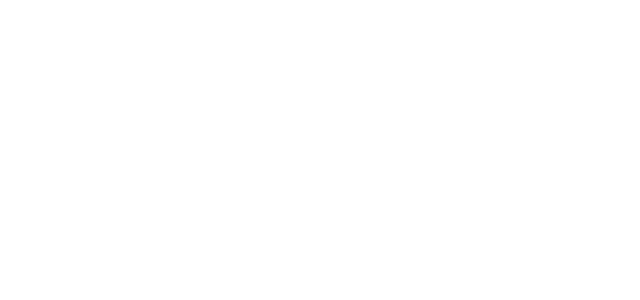
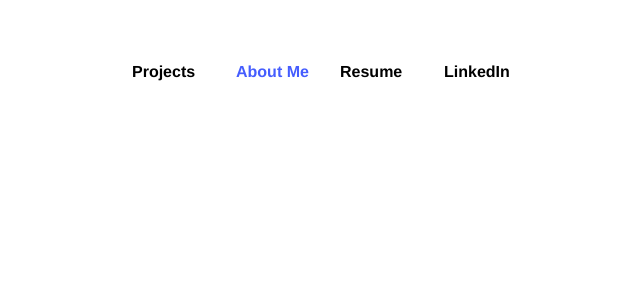
Before and after one commit to pado0/designer-portfolio, a React (Vite) app: page /about in a window 1280 px wide. Before the commit this address had no page. Shown: the top 300 px of the page, without its empty margins (604-1244 px from the left). Built offline with nearby package versions, Linux system fonts and the light colour scheme; a web font is replaced by a local one.

Commit message:
header nav 링크

```diff
--- a/src/App.tsx
+++ b/src/App.tsx
@@ -2,9 +2,10 @@
 import "./App.css";
 
 import './index.css'
-import { Home } from "./pages/Home";
-import { CaseStudy1 } from "./pages/CaseStudy1";
-import { CaseStudy2 } from "./pages/CaseStudy2";
+import {Home} from "./pages/Home";
+import {CaseStudy1} from "./pages/CaseStudy1";
+import {CaseStudy2} from "./pages/CaseStudy2";
+import {Header} from "./components/Header.tsx";
 
 function App() {
     return (
@@ -14,6 +15,24 @@
                     <Route path="/" element={<Home/>}/>
                     <Route path="/casestudy1" element={<CaseStudy1/>}/>
                     <Route path="/casestudy2" element={<CaseStudy2/>}/>
+                    <Route
+                        path="/about"
+                        element={
+                            <>
+                                <Header activeMenu="about"/>
+                                {/*<About/>*/}
+                            </>
+                        }
+                    />
+                    <Route
+                        path="/resume"
+                        element={
+                            <>
+                                <Header activeMenu="resume"/>
+                                {/*<Resume/>*/}
+                            </>
+                        }
+                    />
                 </Routes>
             </div>
         </Router>
--- a/src/components/Header.css
+++ b/src/components/Header.css
@@ -51,19 +51,19 @@
   text-decoration: none;
 }
 
-.gnb-menu a:active {
+.gnb-menu-wrapper a:active {
   color: #000;
   text-decoration: none;
 }
 
-.gnb-menu a:focus {
+.gnb-menu-wrapper a:focus {
   color: #000;
   text-decoration: none;
   outline: none;
 }
 
-.gnb-menu a.active,
-.gnb-menu a:hover {
+.gnb-menu-wrapper a.active,
+.gnb-menu-wrapper a:hover {
   color: #455dfe;
   text-decoration: none;
 }
--- a/src/components/Header.tsx
+++ b/src/components/Header.tsx
@@ -1,32 +1,31 @@
-import PropTypes from "prop-types";
+import {NavLink} from "react-router-dom";
 import "./Header.css";
 
-export const Header = (): JSX.Element => {
+interface HeaderProps {
+  activeMenu: "projects" | "about" | "resume";
+}
+
+export const Header = ({ activeMenu }: HeaderProps): JSX.Element => {
   return (
       <div className="gnb-menu">
         <div className="gnb-wrapper">
           <div className="nav-links">
-
-          <div className="gnb-menu-wrapper">
-            <a href="/projects">Projects</a>
+            <div className={`gnb-menu-wrapper ${activeMenu === "projects" ? "active" : ""}`}>
+              <NavLink to="/">Projects</NavLink>
             </div>
-
-          <div className="gnb-menu-wrapper">
-            <a href="/about">About Me</a>
+            <div className={`gnb-menu-wrapper ${activeMenu === "about" ? "active" : ""}`}>
+              <NavLink to="/about">About Me</NavLink>
             </div>
-
-          <div className="gnb-menu-wrapper">
-            <a href="/resume">Resume</a>
+            <div className={`gnb-menu-wrapper ${activeMenu === "resume" ? "active" : ""}`}>
+              <NavLink to="/resume">Resume</NavLink>
             </div>
             <div className="gnb-menu-wrapper">
-            <a href="https://www.linkedin.com/" target="_blank" rel="noopener noreferrer">LinkedIn</a>
+              <a href="https://www.linkedin.com/" target="_blank" rel="noopener noreferrer">
+                LinkedIn
+              </a>
             </div>
           </div>
         </div>
       </div>
   );
 };
-
-Header.propTypes = {
-  property1: PropTypes.oneOf(["variant-2", "default"]),
-};
--- a/src/pages/Home.tsx
+++ b/src/pages/Home.tsx
@@ -5,7 +5,7 @@
 export const Home = (): JSX.Element => {
     return (
         <div className="home">
-            <Header property1="default"></Header>
+            <Header activeMenu="projects"></Header>
             <main className="content">
                 <PageProject/>
             </main>
```
Lines whose indentation alone changed are shown as unchanged.
